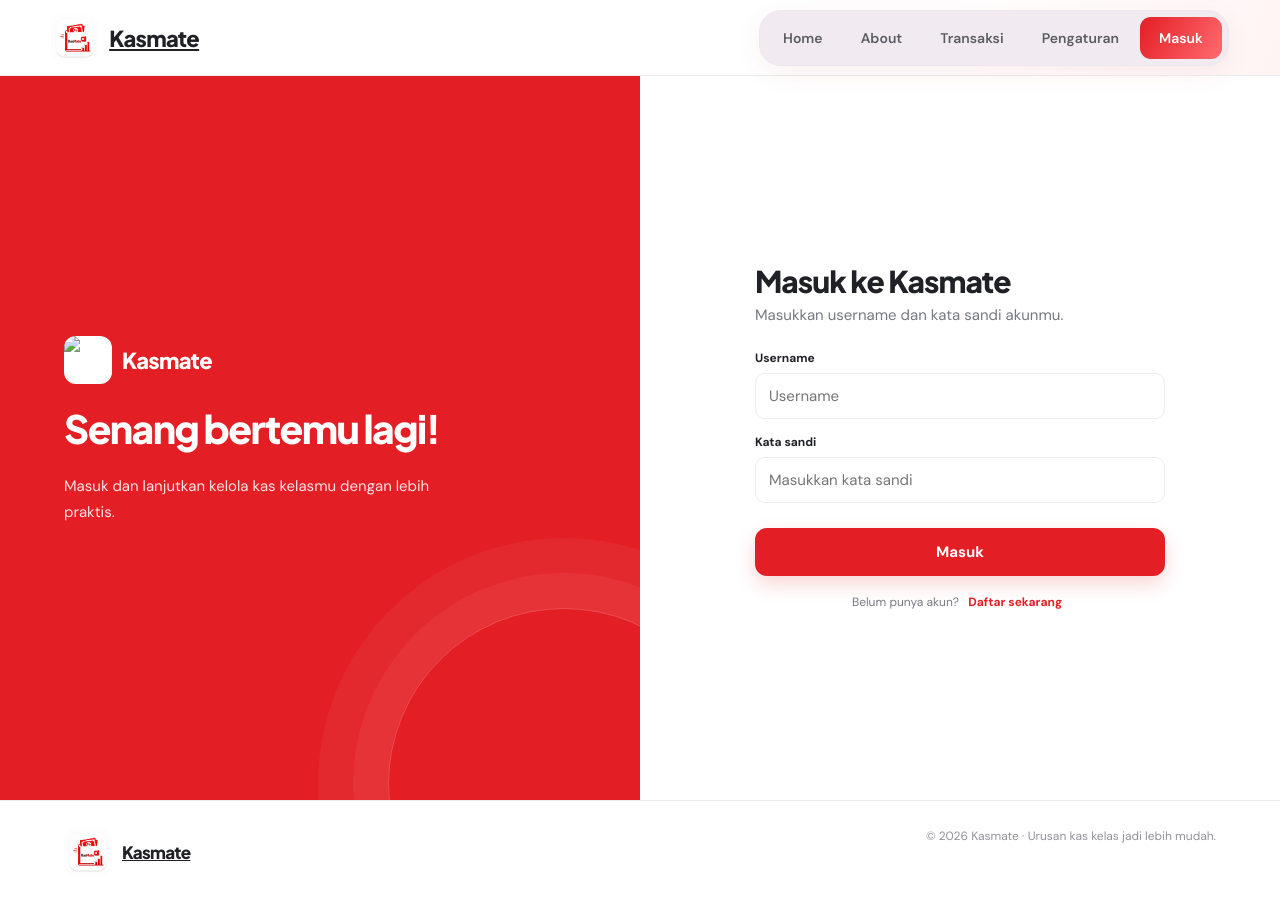
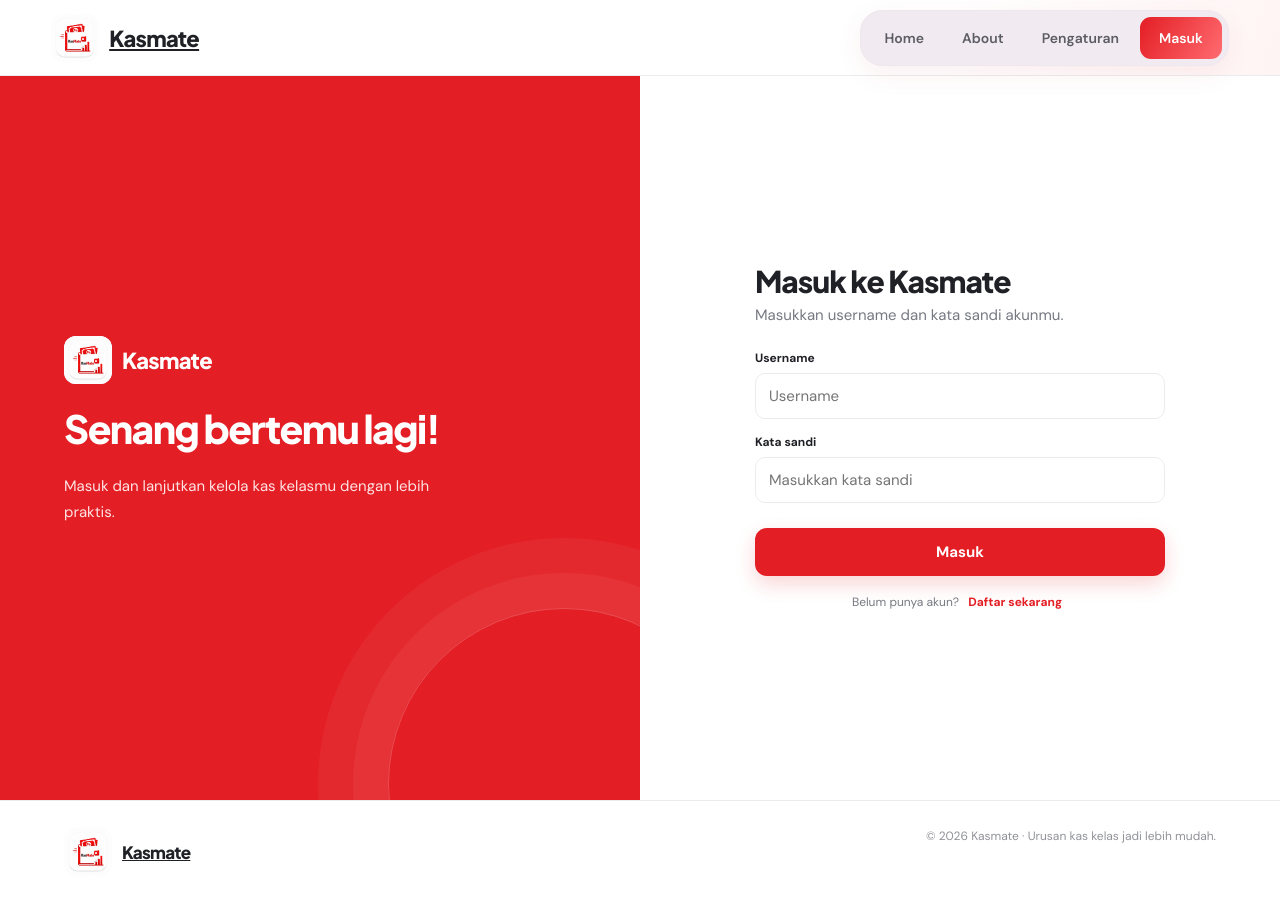
Before and after one commit to Keijan404-gif/newKasmate, a plain HTML site: page login.html in a window 1280 px wide. Drawn offline with Linux system fonts and the light colour scheme.

Commit message:
some changes

```diff
--- a/about.html
+++ b/about.html
@@ -5,6 +5,7 @@
     <meta charset="utf-8">
     <meta name="viewport" content="width=device-width,initial-scale=1">
     <meta name="theme-color" content="#E31E24">
+    <link rel="icon" type="image/png" href="./assets/kasmate-logo.png">
     <title>Kasmate — Kas kelas, lebih tertata</title>
     <link rel="stylesheet" href="./css/style.css">
 </head>
--- a/js/app.js
+++ b/js/app.js
@@ -332,6 +332,8 @@ function updateNav() {
     if (homeLink) homeLink.hidden = !!user;
     if (aboutLink) aboutLink.hidden = !!user;
     if (dashboardLink) dashboardLink.hidden = !user;
+    const transactionsLink = document.querySelector('[data-page="transactions"]');
+    if (transactionsLink) transactionsLink.hidden = !user;
     const createClass = document.getElementById('classCreateBtn');
     if (createClass) createClass.hidden = !!user && !canCreateClass();
     updateStudentRegistrationAvailability();
--- a/login.html
+++ b/login.html
@@ -5,6 +5,7 @@
     <meta charset="utf-8">
     <meta name="viewport" content="width=device-width,initial-scale=1">
     <meta name="theme-color" content="#E31E24">
+    <link rel="icon" type="image/png" href="./assets/kasmate-logo.png">
     <title>Kasmate — Kas kelas, lebih tertata</title>
     <link rel="stylesheet" href="./css/style.css">
 </head>
@@ -29,7 +30,7 @@
                 <div class="auth-shell">
                     <div class="auth-aside">
                         <span class="brand" style="color:white">
-                            <img class="brand-image" src="./kasmate-logo.png" alt="Logo Kasmate">Kasmate</span>
+                            <img class="brand-image" src="./assets/kasmate-logo.png" alt="Logo Kasmate">Kasmate</span>
                         <h2>Senang bertemu lagi!</h2>
                         <p>Masuk dan lanjutkan kelola kas kelasmu dengan lebih praktis.</p>
                     </div>
```
Also changed, not shown: dashboard.html (+1 -0 lines), index.html (+1 -0 lines), register.html (+2 -1 lines), settings.html (+1 -0 lines), transactions.html (+1 -0 lines).
